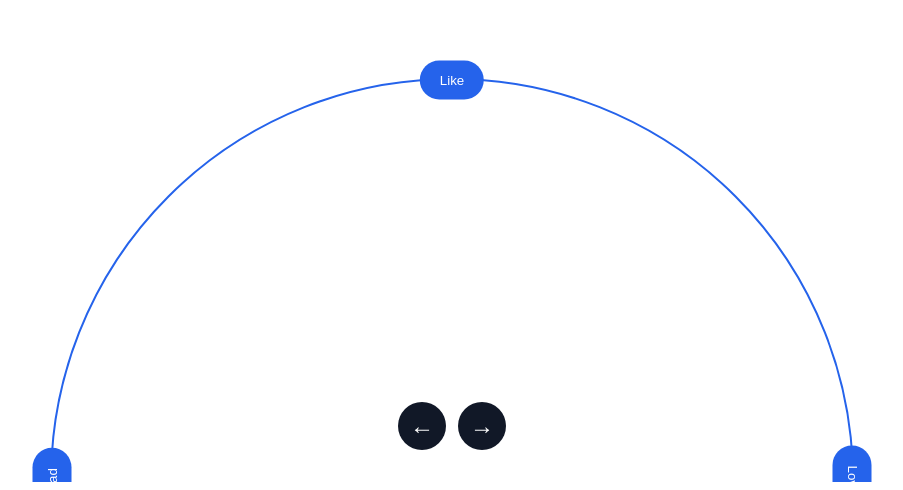
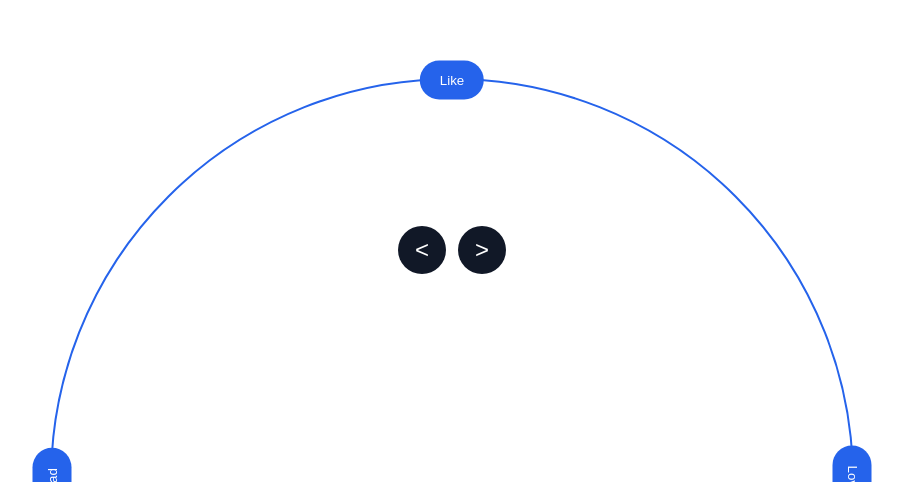
Before and after one commit to doantd11/1308, a React (Vite) app: page / in a window 1280 px wide. Shown: the part 326-816 px from the top of the page, without its empty margins (188-1091 px from the left). Built offline with nearby package versions, Linux system fonts and the light colour scheme.

Commit message:
[DatDT][1308][fix circle navigation controls]

```diff
--- a/pages/HomePage.jsx
+++ b/pages/HomePage.jsx
@@ -72,7 +72,7 @@ export default function HomePage() {
         }
 
         .rotation-controls {
-          bottom: 24px;
+          bottom: 25vh;
           display: flex;
           gap: 12px;
           left: 50%;
@@ -109,20 +109,20 @@ export default function HomePage() {
         </div>
         <div className="rotation-controls">
           <button
-            aria-label="Rotate left"
+            aria-label="Select left button"
+            className="rotation-control"
+            onClick={() => setRotation((current) => current + 90)}
+            type="button"
+          >
+            &lt;
+          </button>
+          <button
+            aria-label="Select right button"
             className="rotation-control"
             onClick={() => setRotation((current) => current - 90)}
             type="button"
           >
-            ←
-          </button>
-          <button
-            aria-label="Rotate right"
-            className="rotation-control"
-            onClick={() => setRotation((current) => current + 90)}
-            type="button"
-          >
-            →
+            &gt;
           </button>
         </div>
       </main>
```
